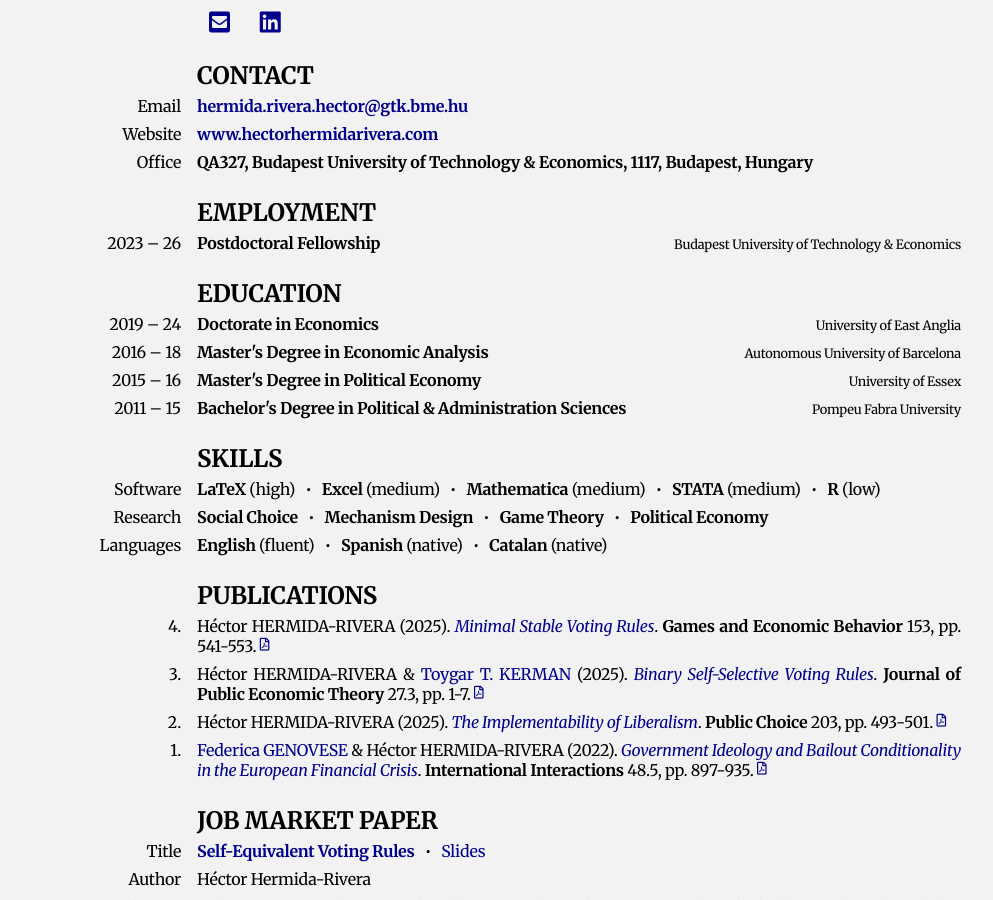
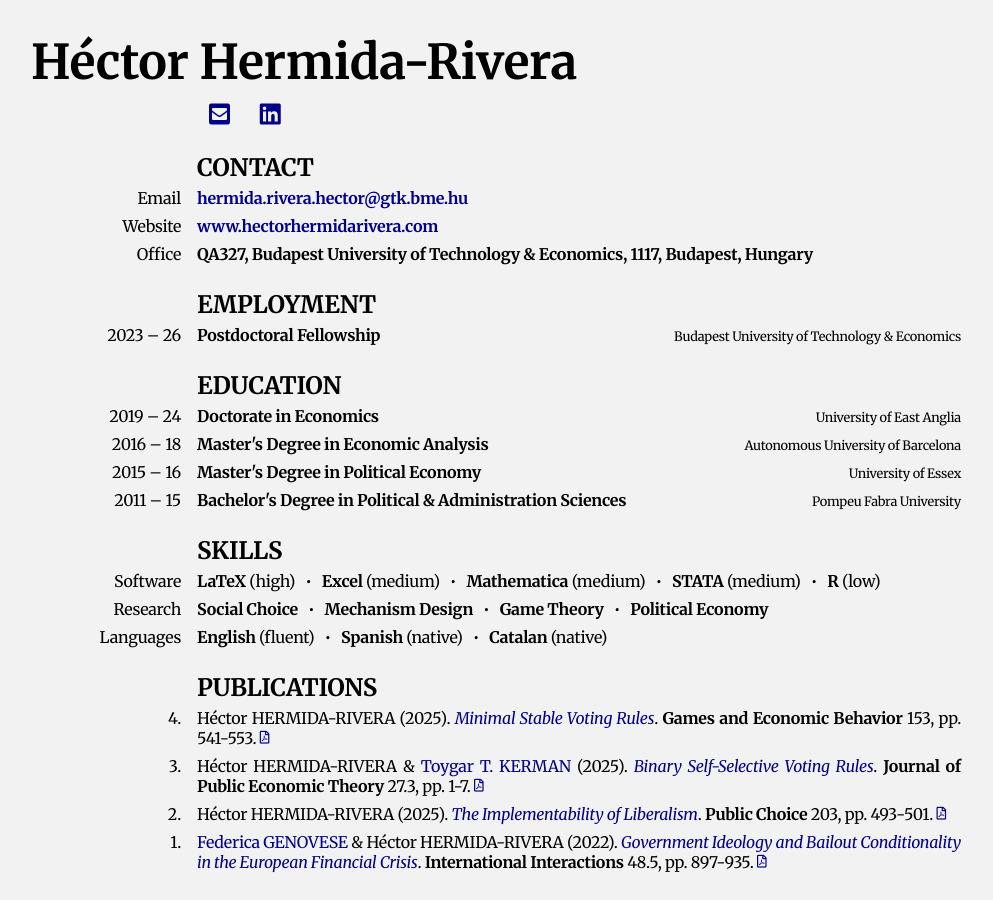
Before and after one commit to HectorHermidaRivera/hectorhermidarivera.github.io, a Jekyll site: the page built from cv.md, in a window 1280 px wide and 900 px high. Shown: the whole window, without its empty margins (119-1112 px from the left). Built offline with Jekyll 4.4.1, drawn with Linux system fonts in a browser that asks for light colours; a style sheet for code colours, icons or effects is not loaded.

Commit message:
Update cv.md

```diff
--- a/cv.md
+++ b/cv.md
@@ -3,6 +3,10 @@ layout: default
 title: CV
 permalink: /cv/
 ---
+
+<h1 style="margin-bottom:0em; font-size:3em;">
+  Héctor <strong>Hermida-Rivera</strong>
+</h1>
 
 <div class="icon-row">
   <a href="https://drive.google.com/file/d/1U52WtfZQt0LltKnNHPnS9Ce1F0kYY_Sz/view?usp=sharing" target="_blank">
```
